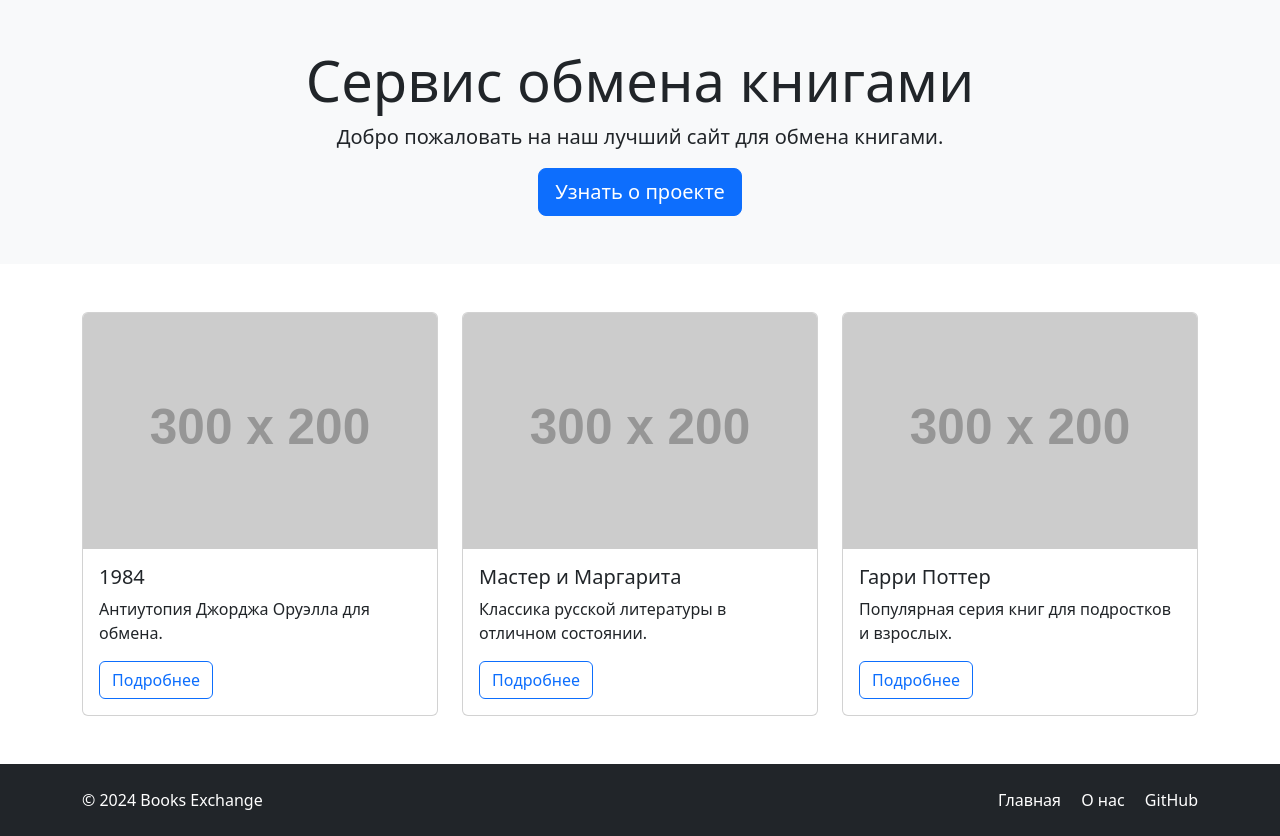
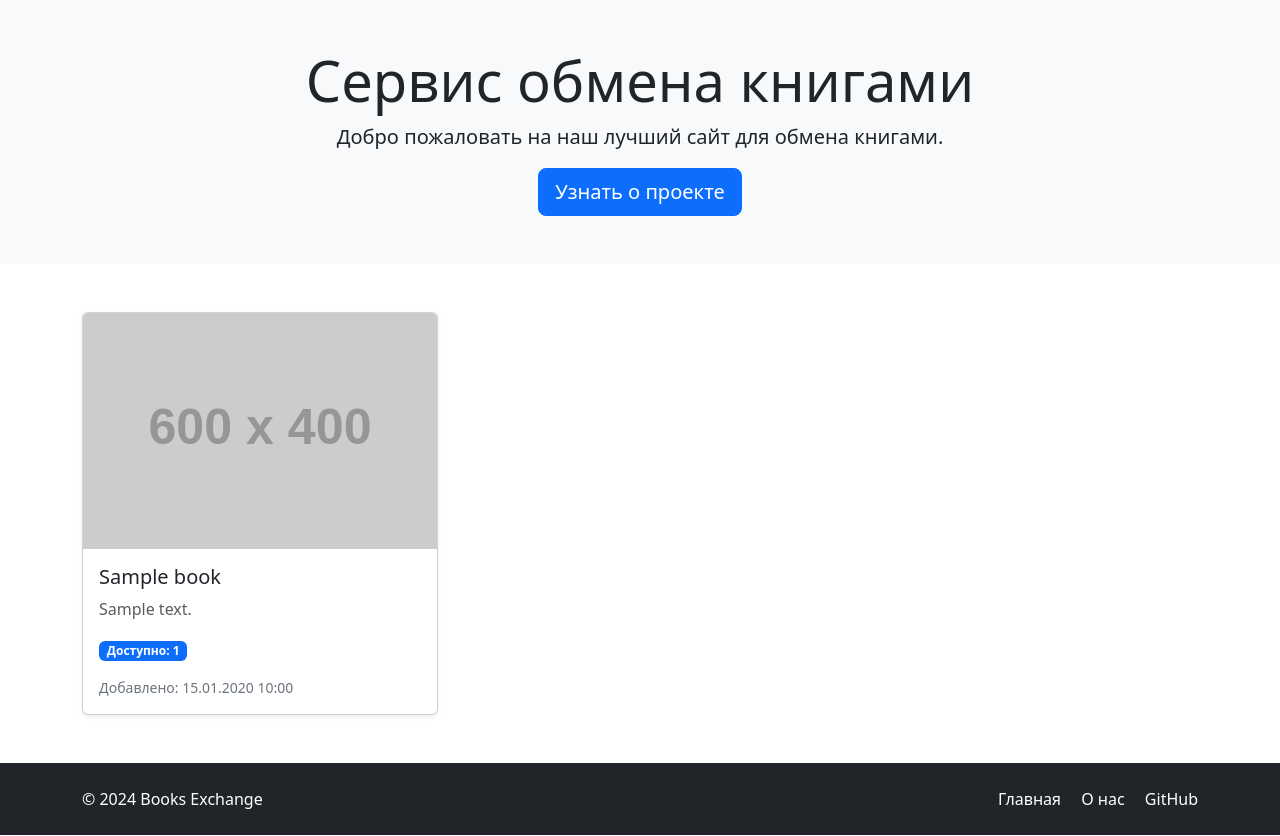
Before and after one commit to Larl12/WEB_SEMESTR_2, a Django app: page / in a window 1280 px wide. Shown: the part 57-893 px from the top of the page. Run offline with Django 5.2, Linux system fonts and the light colour scheme; tables that the repository leaves empty hold one stand-in row (values such as "Sample post"); grey boxes labelled with a size stand in for pictures from a placeholder-image service; some libraries are stand-ins or nearby versions.

Commit message:
feat: display books from database on home page

```diff
--- a/pages/templates/pages/index.html
+++ b/pages/templates/pages/index.html
@@ -16,44 +16,29 @@
 <section class="py-5">
     <div class="container">
         <div class="row g-4">
-            <div class="col-12 col-md-4">
-                <div class="card h-100">
-                    <img src="https://placehold.co/300x200" class="card-img-top" alt="Книга 1">
-                    <div class="card-body">
-                        <h5 class="card-title">1984</h5>
-                        <p class="card-text">
-                            Антиутопия Джорджа Оруэлла для обмена.
+            {% for book in books %}
+            <div class="col-12 col-md-6 col-lg-4">
+                <div class="card h-100 shadow-sm">
+                    <img src="https://placehold.co/600x400?text=Book" class="card-img-top" alt="{{ book.title }}">
+                    <div class="card-body d-flex flex-column">
+                        <h5 class="card-title">{{ book.title }}</h5>
+                        <p class="card-text text-muted">
+                            {{ book.description|truncatewords:20 }}
                         </p>
-                        <a href="{% url 'about' %}" class="btn btn-outline-primary">Подробнее</a>
+                        <p class="mt-auto mb-3">
+                            <span class="badge bg-primary">Доступно: {{ book.copies_available }}</span>
+                        </p>
+                        <small class="text-secondary">Добавлено: {{ book.created_at|date:"d.m.Y H:i" }}</small>
                     </div>
                 </div>
             </div>
-
-            <div class="col-12 col-md-4">
-                <div class="card h-100">
-                    <img src="https://placehold.co/300x200" class="card-img-top" alt="Книга 2">
-                    <div class="card-body">
-                        <h5 class="card-title">Мастер и Маргарита</h5>
-                        <p class="card-text">
-                            Классика русской литературы в отличном состоянии.
-                        </p>
-                        <a href="{% url 'about' %}" class="btn btn-outline-primary">Подробнее</a>
-                    </div>
+            {% empty %}
+            <div class="col-12">
+                <div class="alert alert-info text-center mb-0">
+                    К сожалению, книг пока нет. Заходите позже!
                 </div>
             </div>
-
-            <div class="col-12 col-md-4">
-                <div class="card h-100">
-                    <img src="https://placehold.co/300x200" class="card-img-top" alt="Книга 3">
-                    <div class="card-body">
-                        <h5 class="card-title">Гарри Поттер</h5>
-                        <p class="card-text">
-                            Популярная серия книг для подростков и взрослых.
-                        </p>
-                        <a href="{% url 'about' %}" class="btn btn-outline-primary">Подробнее</a>
-                    </div>
-                </div>
-            </div>
+            {% endfor %}
         </div>
     </div>
 </section>
--- a/pages/views.py
+++ b/pages/views.py
@@ -1,9 +1,14 @@
 from django.shortcuts import render
 
+from pages.models import Book
+
+
 def index(request):
+    books = Book.objects.all()
     context = {
         'title': 'Сервис обмена книгами',
         'welcome_text': 'Добро пожаловать на наш лучший сайт для обмена книгами.',
+        'books': books,
     }
     return render(request, 'pages/index.html', context)
 
```
